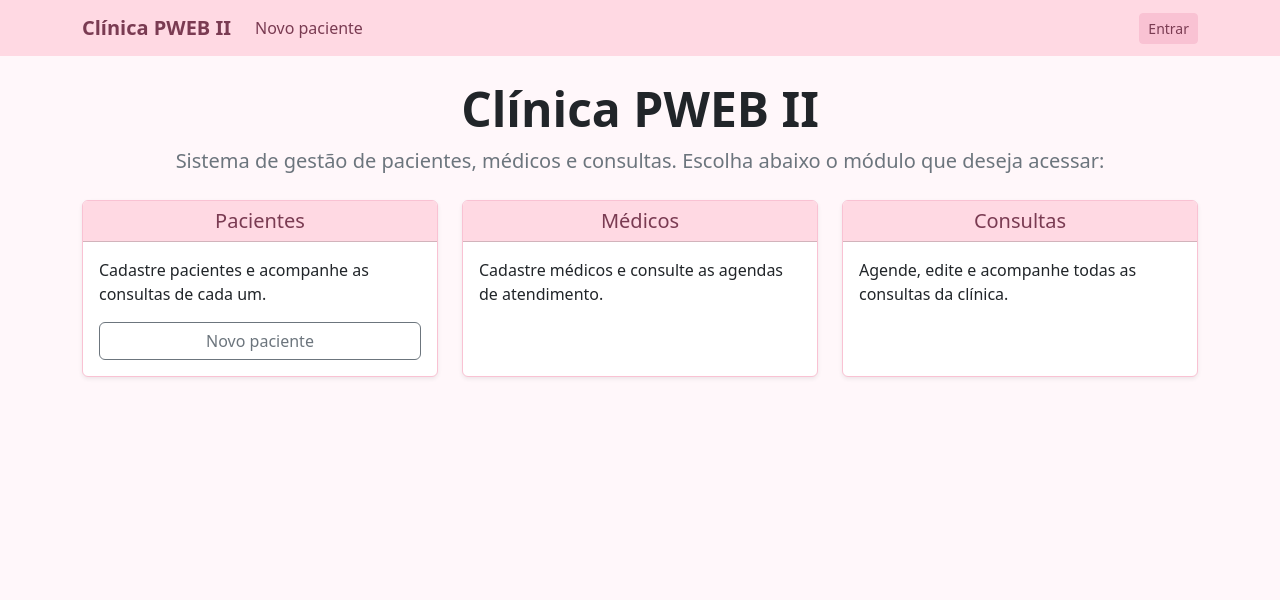
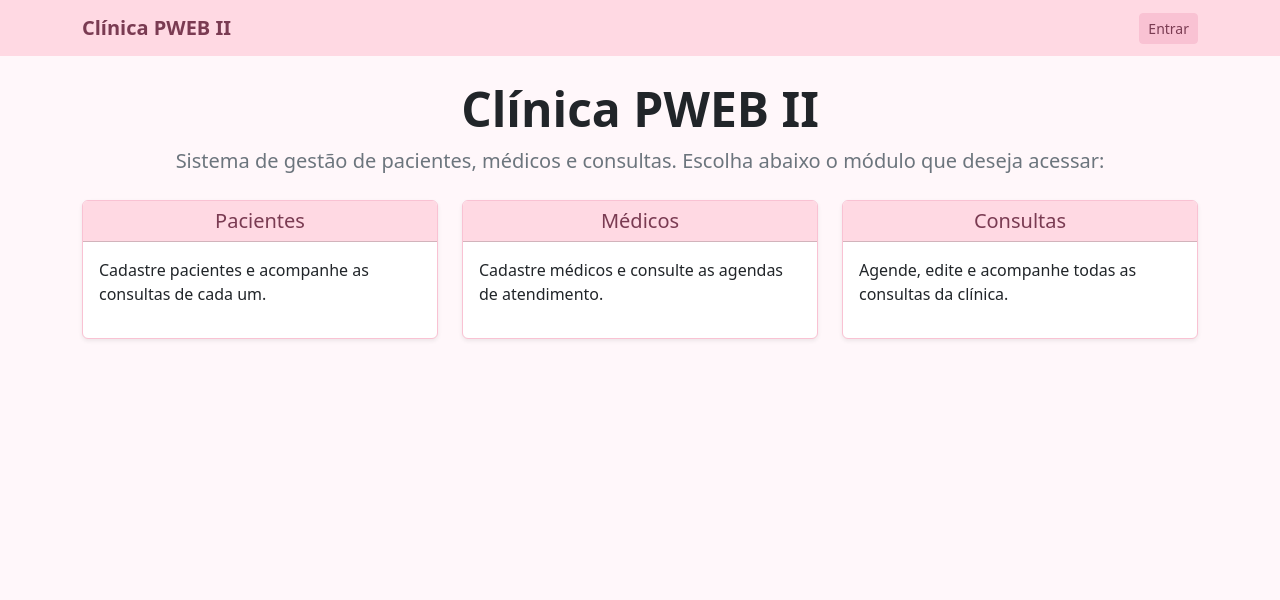
Before and after one commit to heloisa45xp/web2-project, a Spring Boot app: page / in a window 1280 px wide. Shown: the top 600 px of the page. Run offline with Spring Boot 4, Linux system fonts and the light colour scheme; some of the project's set-up classes (security, data sources, template engines, error pages and the like) are left out, and stand-ins take their place; some libraries are stand-ins or nearby versions.

Commit message:
feat: permite que secretario crie paciente com login e restringe o cadastro

```diff
--- a/Atv03/pwebII/src/main/java/br/edu/ifto/pwebII/config/SecurityConfiguration.java
+++ b/Atv03/pwebII/src/main/java/br/edu/ifto/pwebII/config/SecurityConfiguration.java
@@ -32,6 +32,7 @@ public class SecurityConfiguration {
                 .requestMatchers("/secretario/**").hasRole("ADMIN")
 
                 // Regras para módulo de Pacientes
+                .requestMatchers("/paciente/form", "/paciente/save").hasAnyRole("ADMIN", "SECRETARIO")
                 .requestMatchers("/paciente/remove/**").hasRole("ADMIN")
                 .requestMatchers("/paciente/edit/**", "/paciente/update").hasAnyRole("ADMIN", "SECRETARIO")
                 .requestMatchers("/paciente/list").hasAnyRole("ADMIN", "SECRETARIO", "MEDICO")
--- a/Atv03/pwebII/src/main/resources/templates/fragments/header.html
+++ b/Atv03/pwebII/src/main/resources/templates/fragments/header.html
@@ -27,7 +27,7 @@
                     <li class="nav-item" sec:authorize="hasRole('MEDICO')">
                         <a class="nav-link" th:href="@{/medico/minha-agenda}">Minha Agenda</a>
                     </li>
-                    <li class="nav-item" sec:authorize="!isAuthenticated() or hasAnyRole('ADMIN', 'SECRETARIO')">
+                    <li class="nav-item" sec:authorize="hasAnyRole('ADMIN', 'SECRETARIO')">
                         <a class="nav-link" th:href="@{/paciente/form}">Novo paciente</a>
                     </li>
                     <li class="nav-item" sec:authorize="hasAnyRole('ADMIN', 'SECRETARIO', 'PACIENTE')">
--- a/Atv03/pwebII/src/main/resources/templates/home.html
+++ b/Atv03/pwebII/src/main/resources/templates/home.html
@@ -48,7 +48,7 @@
                         <div class="mt-auto d-grid gap-2">
                             <a class="btn btn-pastel" sec:authorize="hasAnyRole('ADMIN', 'SECRETARIO', 'MEDICO')" th:href="@{/paciente/list}">Ver lista de pacientes</a>
                             <a class="btn btn-pastel" sec:authorize="hasRole('PACIENTE') and !hasAnyRole('ADMIN', 'SECRETARIO', 'MEDICO')" th:href="@{/paciente/minhas-consultas}">Minhas consultas</a>
-                            <a class="btn btn-outline-secondary" sec:authorize="!isAuthenticated() or hasAnyRole('ADMIN', 'SECRETARIO')" th:href="@{/paciente/form}">Novo paciente</a>
+                            <a class="btn btn-outline-secondary" sec:authorize="hasAnyRole('ADMIN', 'SECRETARIO')" th:href="@{/paciente/form}">Novo paciente</a>
                         </div>
                     </div>
                 </div>
```
Also changed, not shown: 1 other file.
